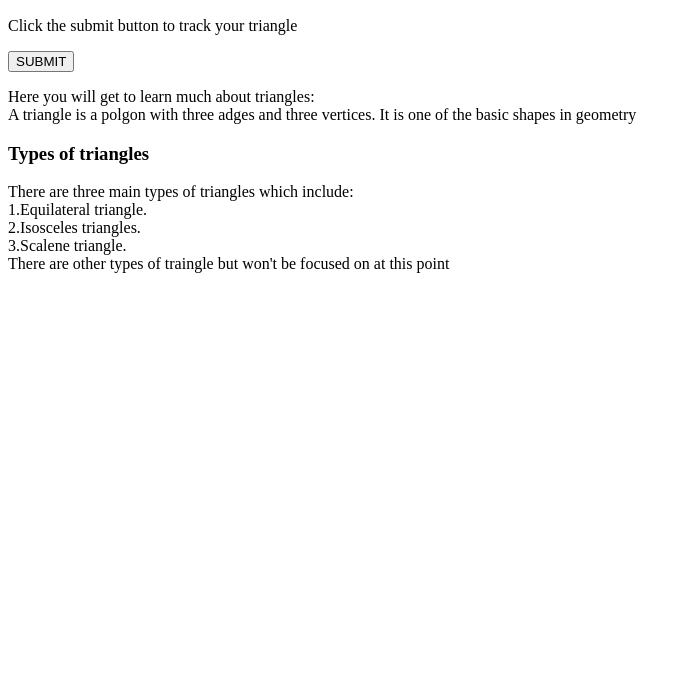
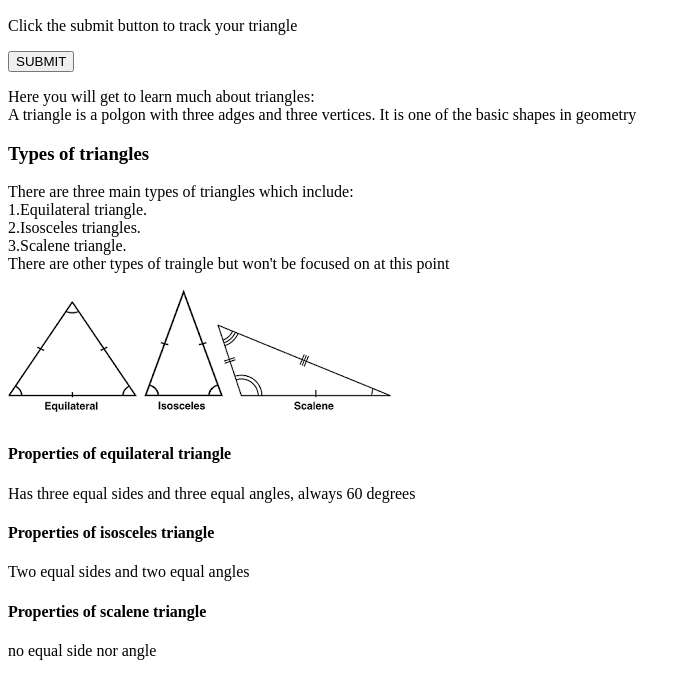
Before and after one commit to IanJeffKajiji/Triangle-Tracker, a plain HTML site: page index.html in a window 1280 px wide. Shown: the part 110-800 px from the top of the page, without its empty margins (0-692 px from the left). Drawn offline with Linux system fonts and the light colour scheme.

Commit message:
add image and triangle properties

```diff
--- a/index.html
+++ b/index.html
@@ -21,7 +21,13 @@
       3.Scalene triangle.
       <br>
       There are other types of traingle but won't be focused on at this point</p>
-
+    <img src="images/download.png" alt="a photo of the triangles">
+    <h4>Properties of equilateral triangle</h4>
+    <p>Has three equal sides and three equal angles, always 60 degrees</p>
+    <h4>Properties of isosceles triangle</h4>
+    <p>Two equal sides and two equal angles</p>
+    <h4>Properties of scalene triangle</h4>
+    <p>no equal side nor angle</p>
 
  </body>
 </html>
```
